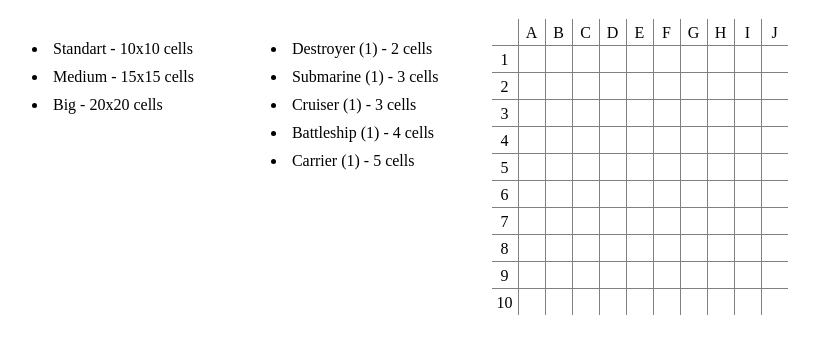
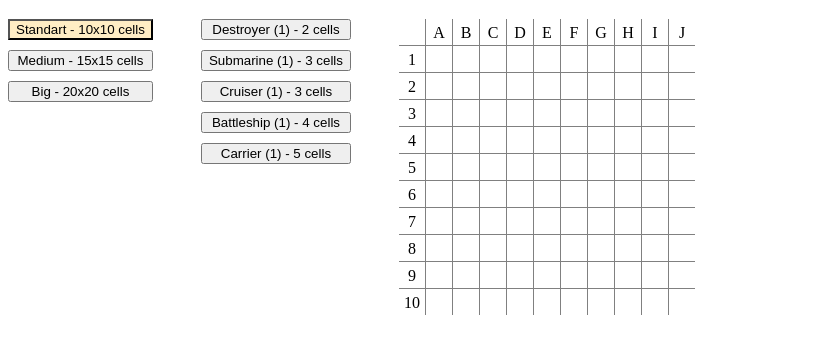
Before and after one commit to YanBrock/Battleship-MVC-pure-JS-, a plain HTML site: page index.html in a window 1280 px wide. Shown: the part 61-408 px from the top of the page, without its empty margins (0-832 px from the left). Drawn offline with Linux system fonts and the light colour scheme.

Commit message:
implemented the initial blocks creation from the model

```diff
--- a/src/main.js
+++ b/src/main.js
@@ -2,4 +2,4 @@ import { SettingsView } from "./modules/settings/SettingsView.js";
 
 const settingsView = new SettingsView();
 
-settingsView.render();
+settingsView.mount();
--- a/src/modules/settings/SettingsController.js
+++ b/src/modules/settings/SettingsController.js
@@ -10,15 +10,15 @@ export class SettingsController {
 
    };
 
-   handleSquareList() {
-      return this.#model.createFieldSquareList();
+   handleFieldSizeList(id) {;
+      return this.#model.createFieldSizeList(id);
    };
 
-   handleFleetList() {
-      return this.#model.createFleetList();
+   handleFleetList(fieldType) {
+      return this.#model.createFleetList(fieldType);
    };
 
-   handleField(size) {
-      return this.#model.createField(size);
+   handleField(fieldSizeId) {
+      return this.#model.createField(fieldSizeId);
    }
 };
--- a/src/modules/settings/SettingsModel.js
+++ b/src/modules/settings/SettingsModel.js
@@ -1,4 +1,6 @@
-
+//create field size list
+//create fleet list
+//create player field
 
 export class SettingsModel {
 
@@ -110,7 +112,7 @@ export class SettingsModel {
             size: "10x10 cells",
             id: 10,
          },
-         mediun: {
+         medium: {
             name: "Medium",
             size: "15x15 cells",
             id: 15,
@@ -123,54 +125,53 @@ export class SettingsModel {
       };
    };
 
-   createFieldSquareList() {
-      const list = document.createElement("ul");
+   createFieldSizeList(id) {
+
+      const list = document.createElement("section");
+      list.className = "size-list";
 
       for(let item in this.squares) {
-         const listItem = document.createElement("li");
-         listItem.id = `${this.squares[item].id}`;
+         const listItem = document.createElement("button");
+         listItem.id = this.squares[item].id;
+         listItem.className = item;
          listItem.innerText = `${this.squares[item].name} - ${this.squares[item].size}`;
-         list.appendChild(listItem);
-      };
 
-      this.chosenFleet = {...this.fleet.standart};
+         if(id === this.squares[item].id) {
+            listItem.classList.add("active");
+         }
 
-      return list;
-   };
-
-   createFleetList() {
-      const list = document.createElement("ul");
-
-      for(let ship in this.chosenFleet) {
-         const listItem = document.createElement("li");
-         listItem.id = this.chosenFleet[ship].id;
-         listItem.innerText = `${this.chosenFleet[ship].name} (${this.chosenFleet[ship].amount}) - ${this.chosenFleet[ship].size} cells`;
          list.appendChild(listItem);
       };
 
       return list;
    };
 
-   createField(squareId) {
-      if(squareId === 10) {
-         this.chosenFleet = {...this.fleet.standart};
-      } else if(squareId === 15) {
-         this.chosenFleet = {...this.fleet.medium};
-      } else {
-         this.chosenFleet = {...this.fleet.big};
+   createFleetList(fieldType) {
+      const list = document.createElement("section");
+      list.className = "fleet-list";
+
+      for(let ship in this.fleet[fieldType]) {
+         const listItem = document.createElement("button");
+         listItem.id = this.fleet[fieldType][ship].id;
+         listItem.innerText = `${this.fleet[fieldType][ship].name} (${this.fleet[fieldType][ship].amount}) - ${this.fleet[fieldType][ship].size} cells`;
+         list.appendChild(listItem);
       };
 
+      return list;
+   };
+
+   createField(fieldSizeId) {
       const alfabet = ['a', 'b', 'c', 'd', 'e', 'f', 'g', 'h', 'i', 'j', 'k', 'l', 'm', 'n', 'o', 'p', 'q', 'r', 's', 't', 'u', 'v', 'w', 'x', 'y', 'z'];
 
-      const field = document.createElement("div");
-      field.className = "field-wrapper";
+      const field = document.createElement("section");
+      field.className = "field";
 
-      for(let i = 0; i < squareId + 1; i++) {
+      for(let i = 0; i < fieldSizeId + 1; i++) {
          const column = document.createElement("ul");
          column.className = "column";
 
          if(i === 0) {
-            for(let j = 0; j < squareId + 1; j++) {
+            for(let j = 0; j < fieldSizeId + 1; j++) {
                const cell = document.createElement("li");
                cell.className = "cell";
 
@@ -182,7 +183,7 @@ export class SettingsModel {
                };
             };
          } else {
-            for(let j = 0; j < squareId + 1; j++) {
+            for(let j = 0; j < fieldSizeId + 1; j++) {
                const cell = document.createElement("li");
 
                if(j === 0) {
@@ -202,5 +203,4 @@ export class SettingsModel {
 
       return field;
    };
-
 };
--- a/src/modules/settings/SettingsView.js
+++ b/src/modules/settings/SettingsView.js
@@ -3,17 +3,11 @@ import { SettingsController } from "./SettingsController.js";
 
 export class SettingsView {
 
-
    #title = null;
-
-   #fiedSquareList = null;
-
+   #fieldSizeList = null;
    #fleetList = null;
-
    #field = null;
-
    #startBtn = null;
-
 
    constructor() {
       this.root = document.querySelector("article");
@@ -21,53 +15,61 @@ export class SettingsView {
 
       this.#title = document.querySelector(".title");
       this.#title.innerText = "set up your battle!";
+   };
 
-      this.#fiedSquareList = document.createElement("section");
-      this.#fiedSquareList.className = "field-size";
+   #updateFieldSizeList(id) {
+      document.querySelector(".size-list").replaceChildren(this.controller.handleFieldSizeList(id));
+   }
 
-      this.#fleetList = document.createElement("section");
-      this.#fleetList.className = "fleet-list";
+   #updateFleetList(fieldType) {
+      document.querySelector(".fleet-list").replaceChildren(this.controller.handleFleetList(fieldType));
+   }
+
+   #updateField(id) {
+      document.querySelector(".field").replaceChildren(this.controller.handleField(id));
+   }
+
+   async mount() {
+      try {
+         let sizeList = await this.controller.handleFieldSizeList(10);
+
+         sizeList.addEventListener("click", (event) => {
+            this.#updateFieldSizeList(Number(event.target.id));
+            this.#updateFleetList(event.target.className);
+            this.#updateField(Number(event.target.id));
+         });
+
+         this.root.appendChild(sizeList);
+
+      } catch {
+         throw new Error("sizeList");
+      } try {
+
+         let fleetList = await this.controller.handleFleetList("standart");
+
+         fleetList.addEventListener("click", (event) => {
+
+         });
+
+         this.root.appendChild(fleetList);
+
+      } catch {
+         throw new Error("fleetList");
+      } try {
+
+         let playerField = await this.controller.handleField(10);
+
+         playerField.addEventListener("click", (event) => {
+
+         });
+
+         this.root.appendChild(playerField);
+
+      } catch {
+         throw new Error("playerField");
+      }
 
 
-      this.#field = document.createElement("section");
-      this.#field.className = "field";
-
-      this.#startBtn = document.createElement("button");
-      this.#startBtn.innerText = "start";
-
-      this.#bindListeners();
    };
 
-
-   #bindListeners() {
-      this.#fiedSquareList.addEventListener("click", (event) => {
-         this.#updateField(event);
-         this.#updateFleetList();
-      })
-   }
-
-   #onFirstLoad() {
-      this.#fiedSquareList.appendChild(this.controller.handleSquareList());
-      this.#fleetList.appendChild(this.controller.handleFleetList());
-      this.#field.appendChild(this.controller.handleField(10));
-   }
-
-   #updateFleetList() {
-      const updatedFleetList = this.controller.handleFleetList();
-      this.#fleetList.replaceChildren(updatedFleetList);
-   }
-
-   #updateField(e) {
-      const updatedField = this.controller.handleField(Number(e.target.id));
-      this.#field.replaceChildren(updatedField);
-   }
-
-   render() {
-      this.#onFirstLoad();
-      this.root.appendChild(this.#fiedSquareList);
-      this.root.appendChild(this.#fleetList);
-      this.root.appendChild(this.#field);
-   };
-
-
 };
--- a/style.css
+++ b/style.css
@@ -3,22 +3,13 @@ article {
    gap: 3rem;
 }
 
-.fleet-list, .field-size {
+.size-list, .fleet-list {
    display: flex;
    flex-direction: column;
-   gap: 5px;
+   gap: 10px;
 }
 
-.fleet-list li, .field-size li {
-   cursor: pointer;
-   padding: 5px;
-}
-
-.fleet-list li:hover, .field-size li:hover {
-   background-color: rgb(221, 221, 221);
-}
-
-.field-wrapper {
+.field {
    display: flex;
 }
 
```
